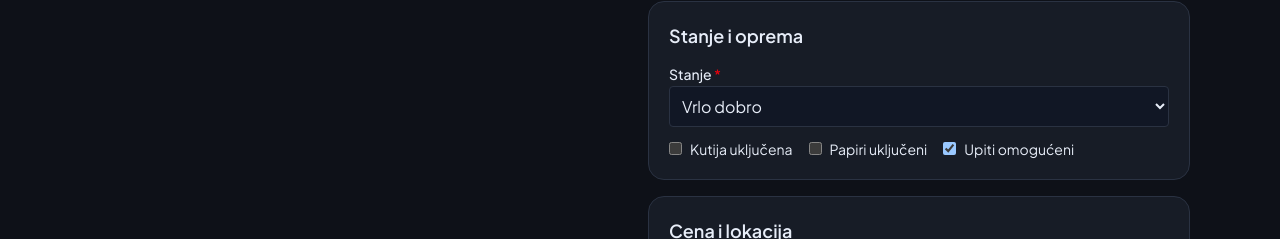
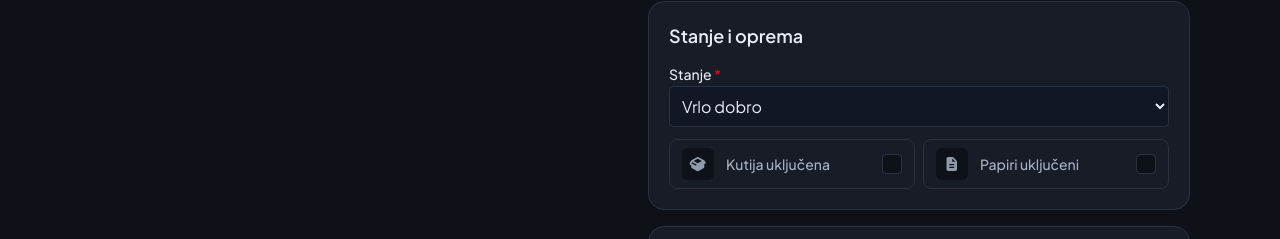
Before and after one commit to dejannr/watchapp, a Next.js app: page /seller/listings/new in a window 1280 px wide. Shown: the part 699-938 px from the top of the page. Built offline with nearby package versions, Linux system fonts and the light colour scheme; no server answers.

Commit message:
New listing - city select;

```diff
--- a/src/components/forms/listing-form.tsx
+++ b/src/components/forms/listing-form.tsx
@@ -1,6 +1,8 @@
 'use client';
 
 import { useEffect, useMemo, useRef, useState } from 'react';
+import { faBoxOpen, faCheck, faFileLines } from '@fortawesome/free-solid-svg-icons';
+import { FontAwesomeIcon } from '@fortawesome/react-fontawesome';
 import { useForm } from 'react-hook-form';
 import { z } from 'zod';
 import { ApiError, apiFormRequest, apiRequest } from '@/lib/api';
@@ -82,6 +84,8 @@ export function ListingForm({ listingId }: { listingId?: string }) {
   const locationCityField = register('locationCity');
   const selectedDržava = watch('locationCountry');
   const selectedGrad = watch('locationCity');
+  const hasBoxSelected = watch('hasBox');
+  const hasPapersSelected = watch('hasPapers');
   const countries = useCountries();
   const cities = useCities(selectedDržava ?? '');
   const cityOptions = useMemo(() => {
@@ -267,7 +271,7 @@ export function ListingForm({ listingId }: { listingId?: string }) {
   }, [formState.isDirty, formState.isSubmitting]);
 
   const upsertDraft = async (values: FormValues) => {
-    const payload = { ...values };
+    const payload = { ...values, inquiryEnabled: true };
     const editableId = listingId ?? createdId;
     if (editableId) {
       const updated = await apiRequest<ListingResponse>(
@@ -532,15 +536,82 @@ export function ListingForm({ listingId }: { listingId?: string }) {
               <option value="GOOD">Dobro</option>
               <option value="FAIR">Solidno</option>
             </select>
-            <div className="flex flex-wrap gap-4 text-sm">
-              <label className="flex items-center gap-2">
-                <input type="checkbox" {...register('hasBox')} /> Kutija uključena
+            <div className="grid gap-2 sm:grid-cols-2">
+              <label className="group relative">
+                <input type="checkbox" className="peer sr-only" {...register('hasBox')} />
+                <div
+                  className={`relative flex items-center justify-between gap-3 rounded-lg border px-3 py-2 text-sm transition ${
+                    hasBoxSelected
+                      ? 'border-[var(--brand)] bg-[var(--line)] shadow-[0_0_0_1px_var(--brand)]'
+                      : 'border-[var(--line)] bg-[var(--card)]'
+                  }`}
+                >
+                  <span
+                    className={`inline-flex h-8 w-8 shrink-0 items-center justify-center rounded-md transition ${
+                      hasBoxSelected
+                        ? 'bg-[var(--bg)] text-[var(--text)]'
+                        : 'bg-[var(--bg)] text-[var(--muted)]'
+                    }`}
+                  >
+                    <FontAwesomeIcon icon={faBoxOpen} className={`h-4 w-4 ${hasBoxSelected ? '' : 'opacity-85'}`} aria-hidden="true" />
+                  </span>
+                  <span className="flex min-w-0 flex-1 items-center gap-2.5">
+                    <span
+                      className={`transition ${
+                        hasBoxSelected ? 'font-semibold text-[var(--text)]' : 'font-medium text-[var(--muted)]'
+                      }`}
+                    >
+                      Kutija uključena
+                    </span>
+                  </span>
+                  <span
+                    className={`inline-flex h-5 w-5 shrink-0 items-center justify-center rounded border transition ${
+                      hasBoxSelected
+                        ? 'border-[var(--brand)] bg-[var(--brand)] text-white'
+                        : 'border-[var(--line)] bg-[var(--bg)] text-transparent'
+                    }`}
+                  >
+                    <FontAwesomeIcon icon={faCheck} className="h-3 w-3" aria-hidden="true" />
+                  </span>
+                </div>
               </label>
-              <label className="flex items-center gap-2">
-                <input type="checkbox" {...register('hasPapers')} /> Papiri uključeni
-              </label>
-              <label className="flex items-center gap-2">
-                <input type="checkbox" {...register('inquiryEnabled')} /> Upiti omogućeni
+              <label className="group relative">
+                <input type="checkbox" className="peer sr-only" {...register('hasPapers')} />
+                <div
+                  className={`relative flex items-center justify-between gap-3 rounded-lg border px-3 py-2 text-sm transition ${
+                    hasPapersSelected
+                      ? 'border-[var(--brand)] bg-[var(--line)] shadow-[0_0_0_1px_var(--brand)]'
+                      : 'border-[var(--line)] bg-[var(--card)]'
+                  }`}
+                >
+                  <span
+                    className={`inline-flex h-8 w-8 shrink-0 items-center justify-center rounded-md transition ${
+                      hasPapersSelected
+                        ? 'bg-[var(--bg)] text-[var(--text)]'
+                        : 'bg-[var(--bg)] text-[var(--muted)]'
+                    }`}
+                  >
+                    <FontAwesomeIcon icon={faFileLines} className={`h-4 w-4 ${hasPapersSelected ? '' : 'opacity-85'}`} aria-hidden="true" />
+                  </span>
+                  <span className="flex min-w-0 flex-1 items-center gap-2.5">
+                    <span
+                      className={`transition ${
+                        hasPapersSelected ? 'font-semibold text-[var(--text)]' : 'font-medium text-[var(--muted)]'
+                      }`}
+                    >
+                      Papiri uključeni
+                    </span>
+                  </span>
+                  <span
+                    className={`inline-flex h-5 w-5 shrink-0 items-center justify-center rounded border transition ${
+                      hasPapersSelected
+                        ? 'border-[var(--brand)] bg-[var(--brand)] text-white'
+                        : 'border-[var(--line)] bg-[var(--bg)] text-transparent'
+                    }`}
+                  >
+                    <FontAwesomeIcon icon={faCheck} className="h-3 w-3" aria-hidden="true" />
+                  </span>
+                </div>
               </label>
             </div>
           </section>
```
